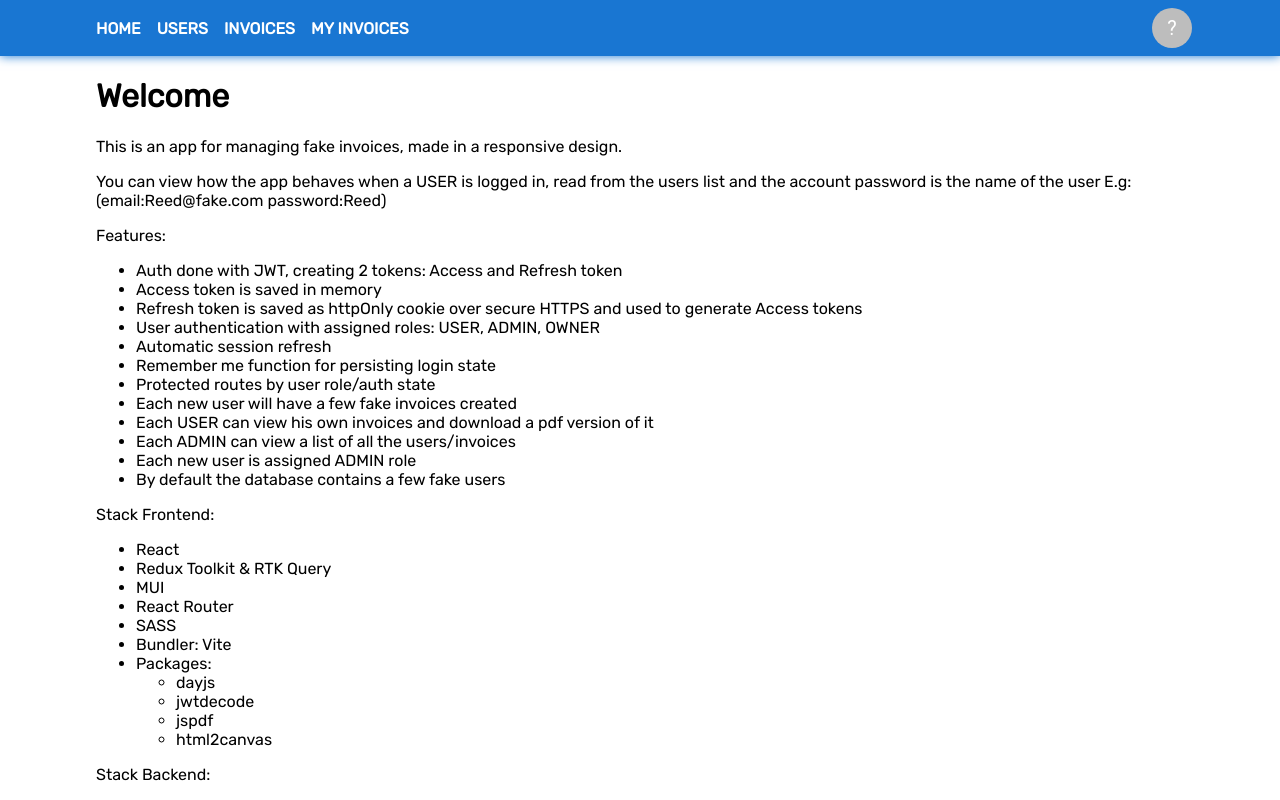
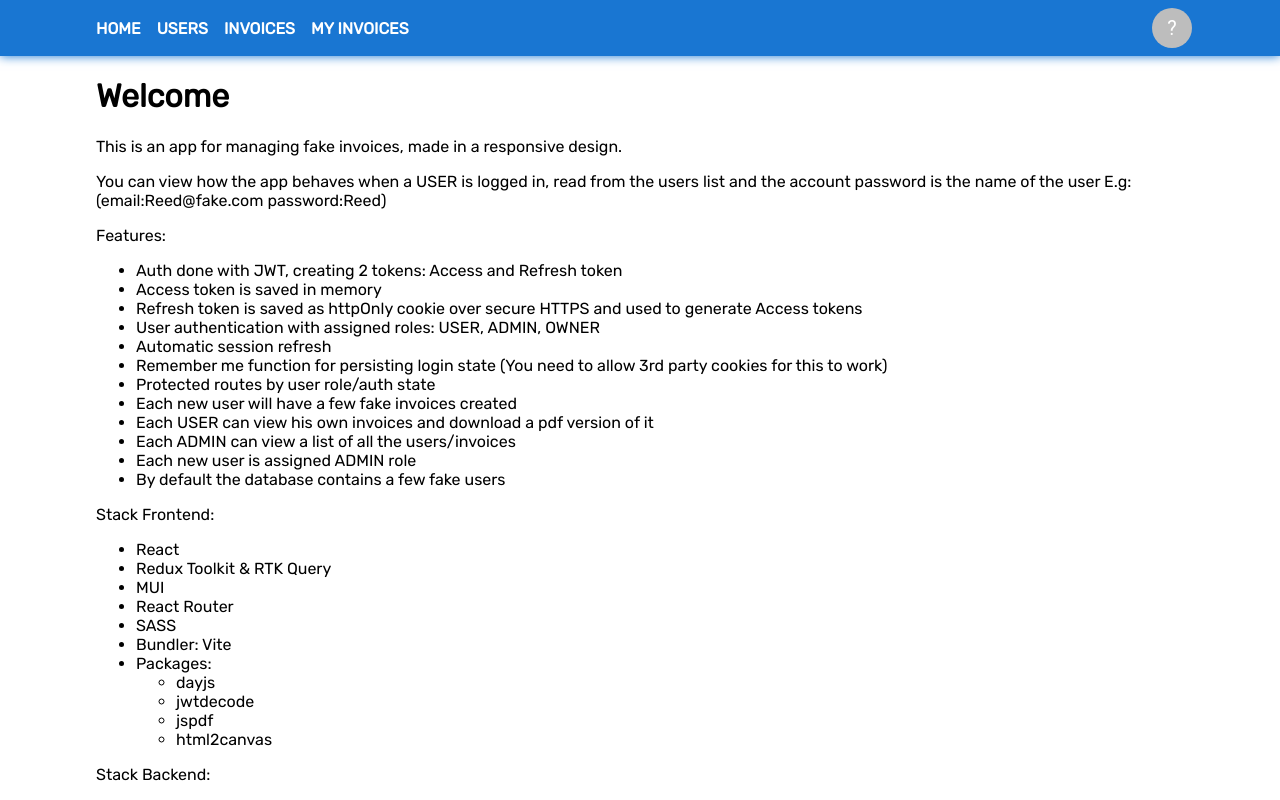
Before and after one commit to TerioO/FakeInvoices-Render, a React (Vite) app in the folder client/: page / in a window 1280 px wide. Shown: the top 800 px of the page. Built offline with nearby package versions, Linux system fonts and the light colour scheme.

Commit message:
3rd party cookies announcement

```diff
--- a/client/src/components/Pages/Welcome.tsx
+++ b/client/src/components/Pages/Welcome.tsx
@@ -28,7 +28,10 @@ export default function Welcome() {
                     User authentication with assigned roles: USER, ADMIN, OWNER
                 </li>
                 <li>Automatic session refresh</li>
-                <li>Remember me function for persisting login state</li>
+                <li>
+                    Remember me function for persisting login state (You need to
+                    allow 3rd party cookies for this to work)
+                </li>
                 <li>Protected routes by user role/auth state</li>
                 <li>Each new user will have a few fake invoices created</li>
                 <li>
```
